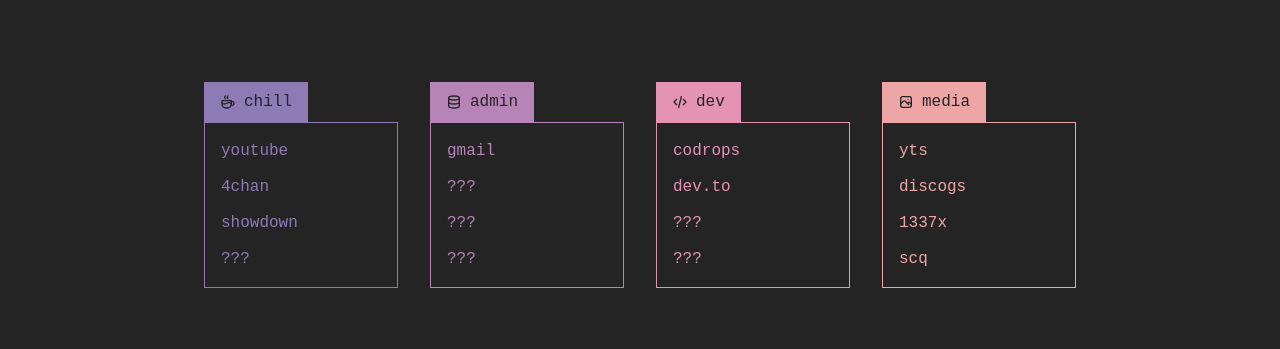
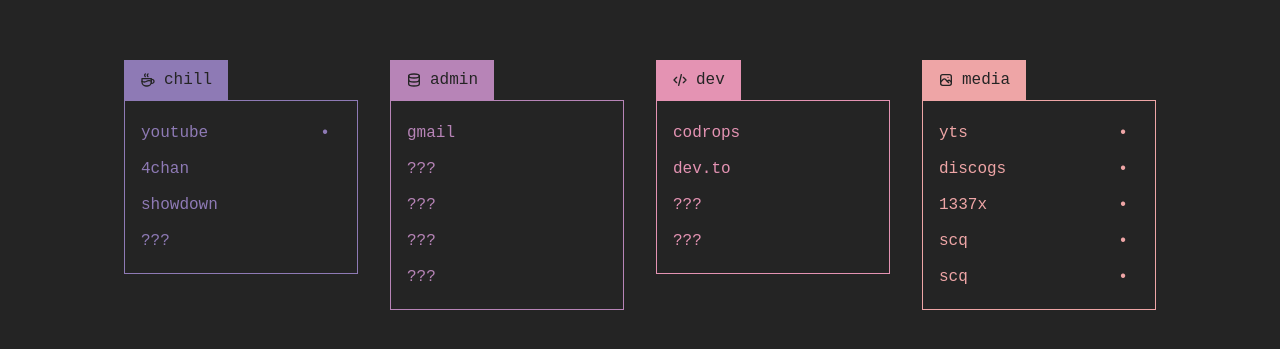
Before and after one commit to calamina/net, a Vue app: page / in a window 1280 px wide. Shown: the part 215-564 px from the top of the page. Built offline with nearby package versions, Linux system fonts and the light colour scheme.

Commit message:
add search switch

```diff
--- a/src/components/linkSection.vue
+++ b/src/components/linkSection.vue
@@ -1,12 +1,25 @@
 <script setup lang="ts">
 import type Link from '@/models/link'
+import { ref, type Ref } from 'vue'
 
-defineProps({
+const props = defineProps({
   title: String,
   color: String,
   icon: String,
   links: Array<Link>
 })
+
+const activeSearch: Ref<number | null> = ref(null)
+
+const switchSearch = (index: number) => {
+  activeSearch.value !== index ? activeSearch.value = index : activeSearch.value = null
+  if(activeSearch.value == index) {
+    setTimeout(() => {
+      const input = document.getElementById('search' + index) as HTMLInputElement
+      input?.focus()
+    }, 0)
+  }
+}
 </script>
 
 <template>
@@ -18,12 +31,17 @@
     <nav class="link-section__list">
       <div class="link-section__link" v-for="(link, index) in links" :key="index">
         <a
+          v-if="activeSearch !== index"
           :href="link.url"
           class="link-section__item"
           target="_blank">
           {{ link.name }}
-          <!-- {{ link.name + (link.search ? ' ::' : '') }} -->
         </a>
+        <form class="link-section__form" v-if="activeSearch === index" :action="'https://www.senscritique.com/search?'">
+          <input @blur="switchSearch(index)" :id="'search' + index" class="link-section__search" type="text" name="query" autocomplete="off" />
+        </form>
+        <button v-if="link.search && activeSearch !== index" class="link-section__switch" @click="switchSearch(index)">•</button>
+        <button v-if="link.search && activeSearch === index" class="link-section__switch" @click="switchSearch(index)">•</button>
       </div>
     </nav>
   </div>
@@ -58,23 +76,29 @@
     flex-flow: column;
     height: 100%;
     width: 100%;
+    gap: 0.25rem;
     justify-content: center;
-    gap: .75rem;
+    border: 1px solid #242424;
     border: 1px solid v-bind(color);
+
+    &:hover {
+      border: 1px solid v-bind(color);
+    }
   }
 
   &__link {
     display: flex;
     align-items: center;
-    height: 1.5rem;
-
-    &:hover {
-      background-color: v-bind(color);
-    }
+    height: 2rem;
+    gap: 0.5rem;
   }
 
   &__item {
+    font-size: 1rem;
+    display: flex;
+    align-items: center;
     width: 10rem;
+    height: 2rem;
     color: white;
     text-decoration: none;
     transition: color 0.3s;
@@ -82,10 +106,38 @@
     transition: padding-left 0.2s;
 
     &:hover {
+      background-color: v-bind(color);
       padding-left: 0.5rem;
       color: #242424;
       font-style: oblique;
     }
   }
+
+  &__search {
+    font-size: 1rem;
+    width: 10rem;
+    height: 2rem;
+    border: none;
+    color: v-bind(color);
+    color: #242424;
+    padding: 0 0.5rem;
+    font-style: oblique;
+    background-color: transparent;
+    background-color: v-bind(color);
+    outline: none;
+    border-bottom: 1px solid v-bind(color);
+    transition: padding-left 0.2s;
+  }
+
+  &__switch {
+    width: 2rem;
+    height: 2rem;
+    border-radius: 100%;
+    background-color: transparent;
+    color: v-bind(color);
+    border: none;
+    outline: none;
+    cursor: pointer;
+  }
 }
 </style>
--- a/src/data/links.json
+++ b/src/data/links.json
@@ -16,6 +16,7 @@
     "icon": "<svg xmlns='http://www.w3.org/2000/svg' xmlns:xlink='http://www.w3.org/1999/xlink' viewBox='0 0 24 24'><g fill='none' stroke='currentColor' stroke-width='2' stroke-linecap='round' stroke-linejoin='round'><ellipse cx='12' cy='6' rx='8' ry='3'></ellipse><path d='M4 6v6a8 3 0 0 0 16 0V6'></path><path d='M4 12v6a8 3 0 0 0 16 0v-6'></path></g></svg>",
     "links": [
       { "name": "gmail", "url": "https://vuejs.org" },
+      { "name": "???", "url": "https://???.esm.dev" },
       { "name": "???", "url": "https://???.esm.dev" },
       { "name": "???", "url": "https://???.esm.dev" },
       { "name": "???", "url": "https://???.esm.dev" }
@@ -40,6 +41,7 @@
       { "name": "yts", "url": "https://vuejs.org", "search": "ytsearch" },
       { "name": "discogs", "url": "https://pinia.esm.dev", "search": "ytsearch" },
       { "name": "1337x", "url": "https://pinia.esm.dev", "search": "ytsearch" },
+      { "name": "scq", "url": "https://pinia.esm.dev", "search": "ytsearch" },
       { "name": "scq", "url": "https://pinia.esm.dev", "search": "ytsearch" }
     ]
   }
--- a/src/views/HomeView.vue
+++ b/src/views/HomeView.vue
@@ -35,12 +35,12 @@
 .links {
   display: grid;
   grid-template-columns: repeat(4, 1fr);
-  align-items: center;
+  align-items: start;
   justify-content: center;
   gap: 2rem;
 }
 
-@media screen and (max-width: 768px) {
+@media screen and (max-width: 1024px) {
   .links {
     display: grid;
     grid-template-columns: repeat(2, 1fr);
```
